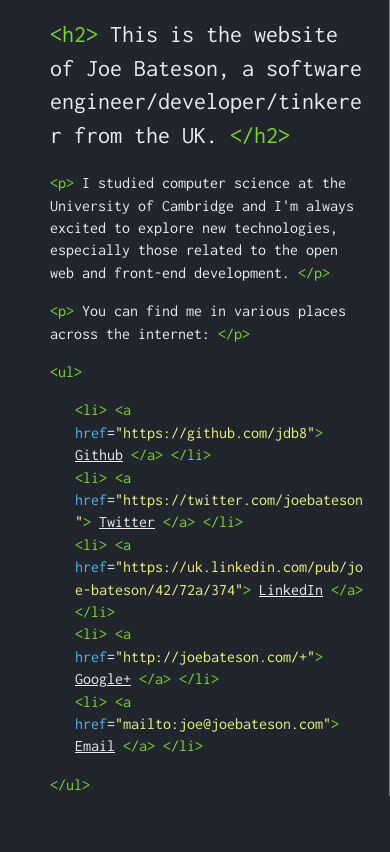
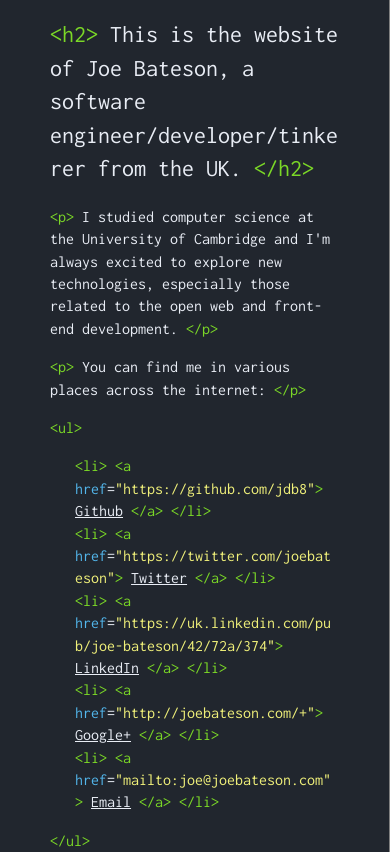
Before and after one commit to jdb8/jdb8.github.com, a website: page index.html in a window 390 px wide. Shown: the part 113-965 px from the top of the page. Before the commit the page ends 909 px from the top, so only its background shows below. Drawn offline with Linux system fonts and the light colour scheme; a web font is replaced by a local one.

Commit message:
Update padding for better look on mobile

```diff
--- a/sass/_custom.scss
+++ b/sass/_custom.scss
@@ -11,7 +11,7 @@
         color: #e9edf5;
         background: #21262e;
         max-width: 90ch;
-        padding: 0 20px 0 50px;
+        padding: 0 50px 0 50px;
         border-right: 1px solid gray;
         min-height: 100%;
 
```
Also changed, not shown: css/main.css.
